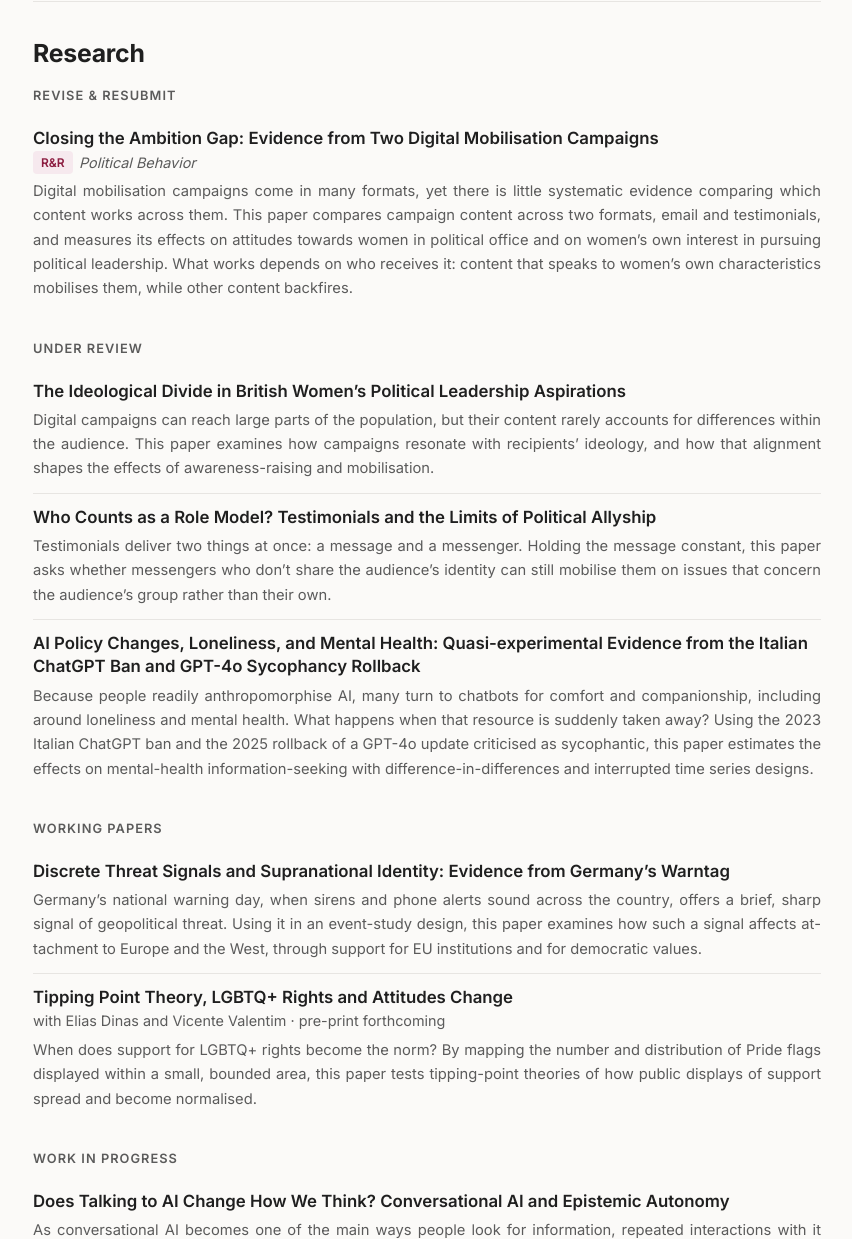
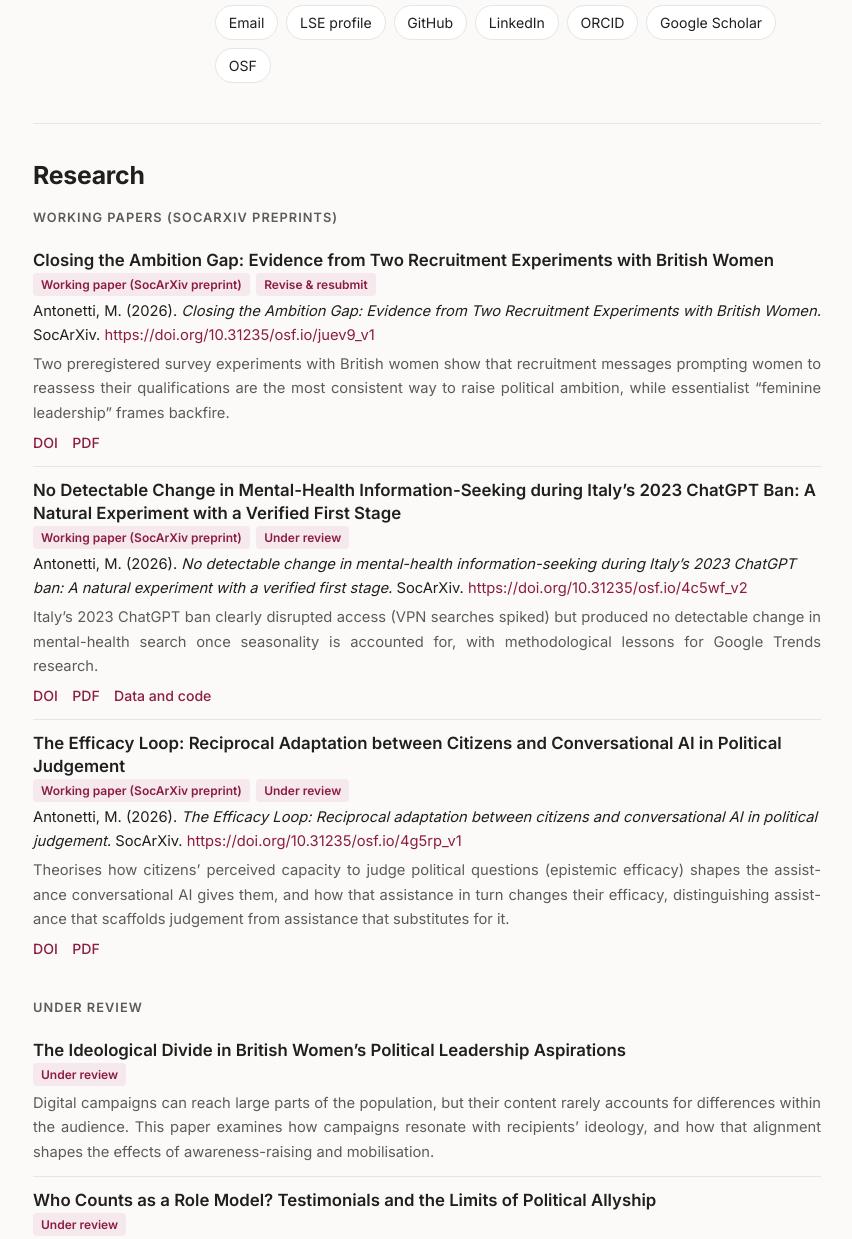
Before and after one commit to dr-antonetti-marta/dr-antonetti-marta.github.io, a plain HTML site: page index.html in a window 1280 px wide. Shown: the part 453-1692 px from the top of the page, without its empty margins (213-1065 px from the left). Drawn offline with Linux system fonts and the light colour scheme.

Commit message:
Add preprints, profile links, Under review tags, DSI affiliation and LSE award

```diff
--- a/index.html
+++ b/index.html
@@ -71,6 +71,9 @@ h3:first-of-type{margin-top:0}
 .pubs li:last-child{border-bottom:0}
 .pubs .t{font:600 1.05rem/1.4 var(--serif); display:block}
 .pubs .m{color:var(--muted); font-size:.9rem; display:block}
+.pubs .cite{display:block; font-size:.92rem; margin-top:.15rem}
+.pubs .plinks{display:block; font-size:.88rem; margin-top:.35rem}
+.pubs .plinks a{margin-right:.9rem; font-weight:500}
 .pubs .d{display:block; color:var(--muted); font-size:.92rem; margin-top:.3rem; text-align:justify; hyphens:auto; -webkit-hyphens:auto}
 .hero p.bio, .intro{text-align:justify; hyphens:auto; -webkit-hyphens:auto}
 .tag{display:inline-block; font-size:.75rem; font-weight:600; color:var(--accent); background:var(--accent-soft); padding:.1rem .5rem; border-radius:4px; margin-right:.4rem; vertical-align:1px}
@@ -127,14 +130,16 @@ footer{padding:2rem 0 3rem; color:var(--muted); font-size:.85rem; border-top:1px
   <img src="assets/photo.jpg" alt="Portrait of Marta Antonetti">
   <div>
     <h1>Marta Antonetti</h1>
-    <p class="role">Behavioural scientist · LSE Fellow, Department of Government</p>
-    <p class="bio">I design experiments. I use survey experiments and causal inference to study the mechanisms behind human behaviour, especially how people interact with technology, including conversational AI. My recent work looks at <strong>persuasion and mobilisation campaigns</strong>, especially digital ones, and at <strong>political and epistemic efficacy</strong>: whether people feel able to understand, and to influence, the world around them.</p>
+    <p class="role">Behavioural scientist · LSE Fellow, Department of Government · Affiliated with the LSE Data Science Institute</p>
+    <p class="bio">I design experiments. I use survey experiments and causal inference to study the mechanisms behind human behaviour, especially how people interact with technology, including conversational AI. My recent work looks at <strong>persuasion and mobilisation campaigns</strong>, especially digital ones, and at <strong>political and epistemic efficacy</strong>: whether people feel able to understand, and to influence, the world around them. I also study how conversational AI shapes political judgement and epistemic autonomy: when its help strengthens people’s own reasoning, and when it replaces it.</p>
     <ul class="links">
       <li><a href="mailto:m.antonetti@lse.ac.uk">Email</a></li>
       <li><a href="https://www.lse.ac.uk/people/marta-antonetti">LSE profile</a></li>
       <li><a href="https://github.com/dr-antonetti-marta">GitHub</a></li>
       <li><a href="http://www.linkedin.com/in/marta-antonetti-ph-d-a838941bb">LinkedIn</a></li>
       <li><a href="https://orcid.org/0000-0002-1017-7462">ORCID</a></li>
+      <li><a href="https://scholar.google.com/citations?user=2ddtctkAAAAJ">Google Scholar</a></li>
+      <li><a href="https://osf.io/na2vt">OSF</a></li>
     </ul>
   </div>
 </header>
@@ -142,21 +147,33 @@ footer{padding:2rem 0 3rem; color:var(--muted); font-size:.85rem; border-top:1px
 <section id="research">
   <h2>Research</h2>
 
-  <h3>Revise &amp; resubmit</h3>
+  <h3>Working papers (SocArXiv preprints)</h3>
   <ul class="pubs">
-    <li><span class="t">Closing the Ambition Gap: Evidence from Two Digital Mobilisation Campaigns</span>
-      <span class="m"><span class="tag">R&amp;R</span><em>Political Behavior</em></span>
-      <span class="d">Digital mobilisation campaigns come in many formats, yet there is little systematic evidence comparing which content works across them. This paper compares campaign content across two formats, email and testimonials, and measures its effects on attitudes towards women in political office and on women’s own interest in pursuing political leadership. What works depends on who receives it: content that speaks to women’s own characteristics mobilises them, while other content backfires.</span></li>
+    <li><span class="t">Closing the Ambition Gap: Evidence from Two Recruitment Experiments with British Women</span>
+      <span class="m"><span class="tag">Working paper (SocArXiv preprint)</span><span class="tag">Revise &amp; resubmit</span></span>
+      <span class="cite">Antonetti, M. (2026). <em>Closing the Ambition Gap: Evidence from Two Recruitment Experiments with British Women.</em> SocArXiv. <a href="https://doi.org/10.31235/osf.io/juev9_v1">https://doi.org/10.31235/osf.io/juev9_v1</a></span>
+      <span class="d">Two preregistered survey experiments with British women show that recruitment messages prompting women to reassess their qualifications are the most consistent way to raise political ambition, while essentialist “feminine leadership” frames backfire.</span>
+      <span class="plinks"><a href="https://doi.org/10.31235/osf.io/juev9_v1">DOI</a><a href="https://osf.io/preprints/socarxiv/juev9">PDF</a></span></li>
+    <li><span class="t">No Detectable Change in Mental-Health Information-Seeking during Italy’s 2023 ChatGPT Ban: A Natural Experiment with a Verified First Stage</span>
+      <span class="m"><span class="tag">Working paper (SocArXiv preprint)</span><span class="tag">Under review</span></span>
+      <span class="cite">Antonetti, M. (2026). <em>No detectable change in mental-health information-seeking during Italy’s 2023 ChatGPT ban: A natural experiment with a verified first stage.</em> SocArXiv. <a href="https://doi.org/10.31235/osf.io/4c5wf_v2">https://doi.org/10.31235/osf.io/4c5wf_v2</a></span>
+      <span class="d">Italy’s 2023 ChatGPT ban clearly disrupted access (VPN searches spiked) but produced no detectable change in mental-health search once seasonality is accounted for, with methodological lessons for Google Trends research.</span>
+      <span class="plinks"><a href="https://doi.org/10.31235/osf.io/4c5wf_v2">DOI</a><a href="https://osf.io/preprints/socarxiv/4c5wf_v2">PDF</a><a href="https://osf.io/rxzsv">Data and code</a></span></li>
+    <li><span class="t">The Efficacy Loop: Reciprocal Adaptation between Citizens and Conversational AI in Political Judgement</span>
+      <span class="m"><span class="tag">Working paper (SocArXiv preprint)</span><span class="tag">Under review</span></span>
+      <span class="cite">Antonetti, M. (2026). <em>The Efficacy Loop: Reciprocal adaptation between citizens and conversational AI in political judgement.</em> SocArXiv. <a href="https://doi.org/10.31235/osf.io/4g5rp_v1">https://doi.org/10.31235/osf.io/4g5rp_v1</a></span>
+      <span class="d">Theorises how citizens’ perceived capacity to judge political questions (epistemic efficacy) shapes the assistance conversational AI gives them, and how that assistance in turn changes their efficacy, distinguishing assistance that scaffolds judgement from assistance that substitutes for it.</span>
+      <span class="plinks"><a href="https://doi.org/10.31235/osf.io/4g5rp_v1">DOI</a><a href="https://osf.io/preprints/socarxiv/4g5rp_v1">PDF</a></span></li>
   </ul>
 
   <h3>Under review</h3>
   <ul class="pubs">
     <li><span class="t">The Ideological Divide in British Women’s Political Leadership Aspirations</span>
+      <span class="m"><span class="tag">Under review</span></span>
       <span class="d">Digital campaigns can reach large parts of the population, but their content rarely accounts for differences within the audience. This paper examines how campaigns resonate with recipients’ ideology, and how that alignment shapes the effects of awareness-raising and mobilisation.</span></li>
     <li><span class="t">Who Counts as a Role Model? Testimonials and the Limits of Political Allyship</span>
+      <span class="m"><span class="tag">Under review</span></span>
       <span class="d">Testimonials deliver two things at once: a message and a messenger. Holding the message constant, this paper asks whether messengers who don’t share the audience’s identity can still mobilise them on issues that concern the audience’s group rather than their own.</span></li>
-    <li><span class="t">AI Policy Changes, Loneliness, and Mental Health: Quasi-experimental Evidence from the Italian ChatGPT Ban and GPT-4o Sycophancy Rollback</span>
-      <span class="d">Because people readily anthropomorphise AI, many turn to chatbots for comfort and companionship, including around loneliness and mental health. What happens when that resource is suddenly taken away? Using the 2023 Italian ChatGPT ban and the 2025 rollback of a GPT-4o update criticised as sycophantic, this paper estimates the effects on mental-health information-seeking with difference-in-differences and interrupted time series designs.</span></li>
   </ul>
 
   <h3>Working papers</h3>
@@ -248,6 +265,7 @@ footer{padding:2rem 0 3rem; color:var(--muted); font-size:.85rem; border-top:1px
 
   <h3>Awards</h3>
   <ul class="cv">
+    <li><span class="when">2026</span><span class="what"><b>LSE Non-Recurrent Contribution Award</b><span>Academic Staff Reward Committee</span></span></li>
     <li><span class="when">2020–2023</span><span class="what"><b>Fondazione Einaudi Scholarship</b> (Compagnia di San Paolo)<span>€20,000 a year for doctoral study</span></span></li>
     <li><span class="when">2020–2023</span><span class="what"><b>CESS–DPIR Research Grants</b> and <b>YouGov UniOm</b> data collection</span></li>
     <li><span class="when">2019</span><span class="what"><b>Irish Research Council Postgraduate Scholarship</b><span>Full fees, €16,000 annual stipend and €6,000 research expenses; around 18% success rate</span></span></li>
```
